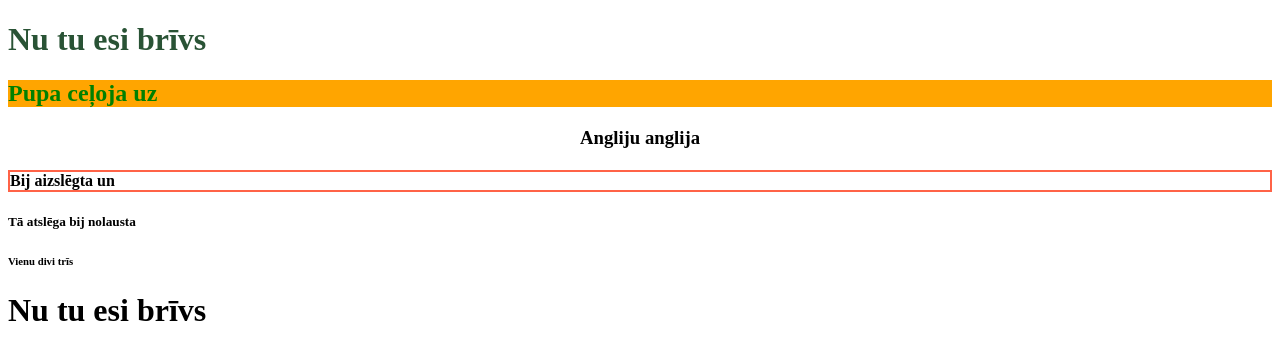
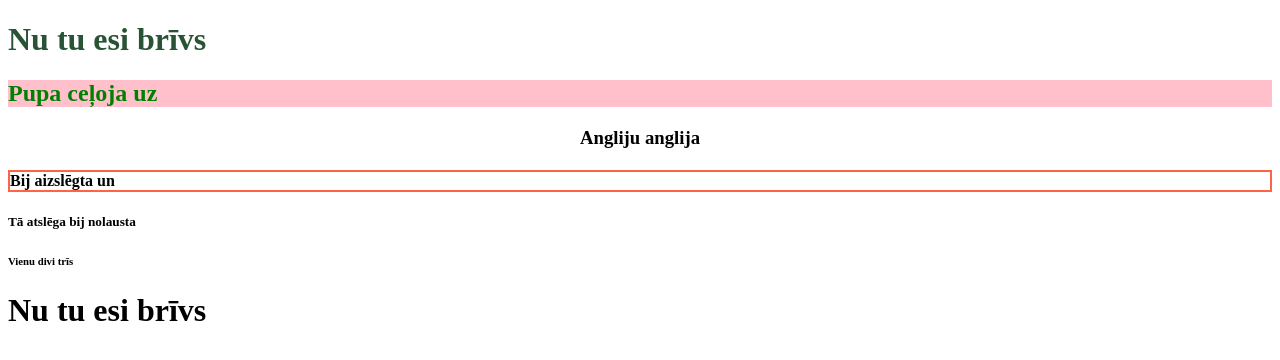
Before and after one commit to Maevelina200/Turku-pupa, a plain HTML site: page index.html in a window 1280 px wide. Drawn offline with Linux system fonts and the light colour scheme.

Commit message:
Update index.html

```diff
--- a/index.html
+++ b/index.html
@@ -7,7 +7,7 @@
 <body>
 
 <h1 style="color:#295335">Nu tu esi brīvs</h1>
-<h2 style="color:green;background-color:orange;">Pupa ceļoja uz</h2>
+<h2 style="color:green;background-color:pink;">Pupa ceļoja uz</h2>
 <h3 style="text-align:center;">Angliju anglija</h3>
 <h4 style="border:2px solid Tomato;">Bij aizslēgta un</h4>
 <h5>Tā atslēga bij nolausta</h5>
```
